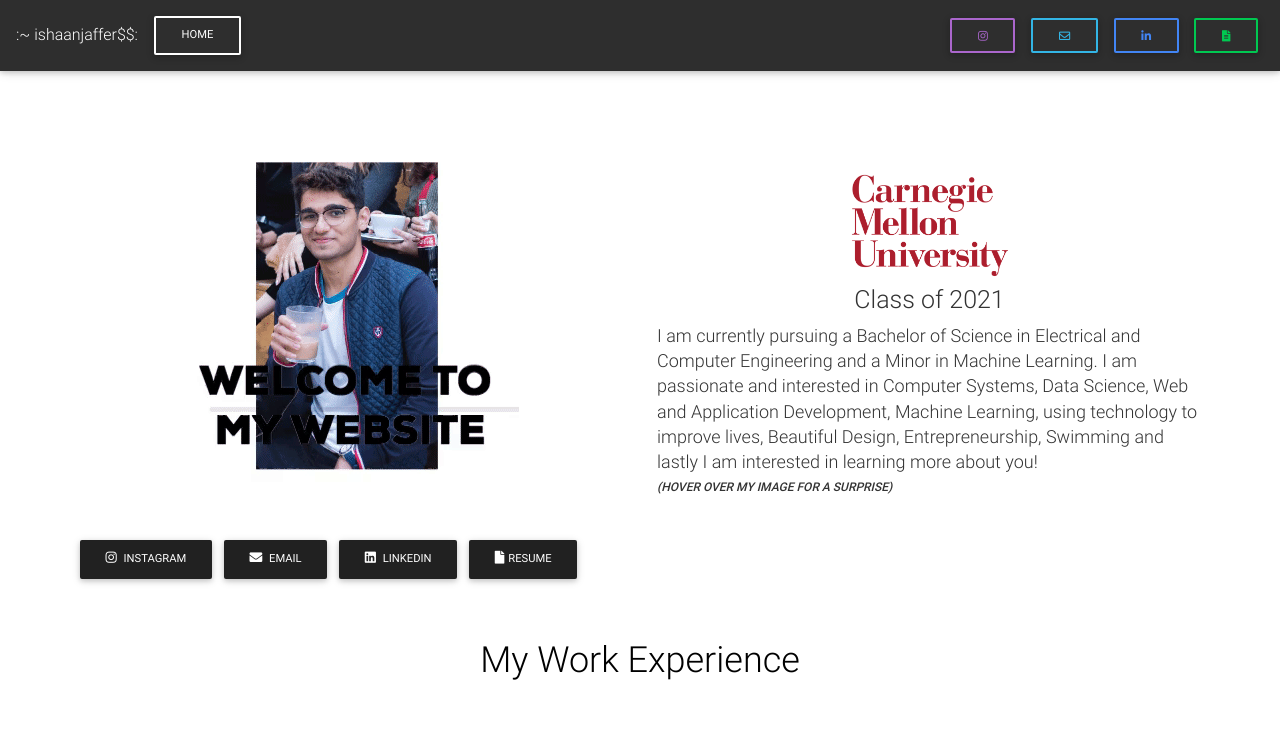
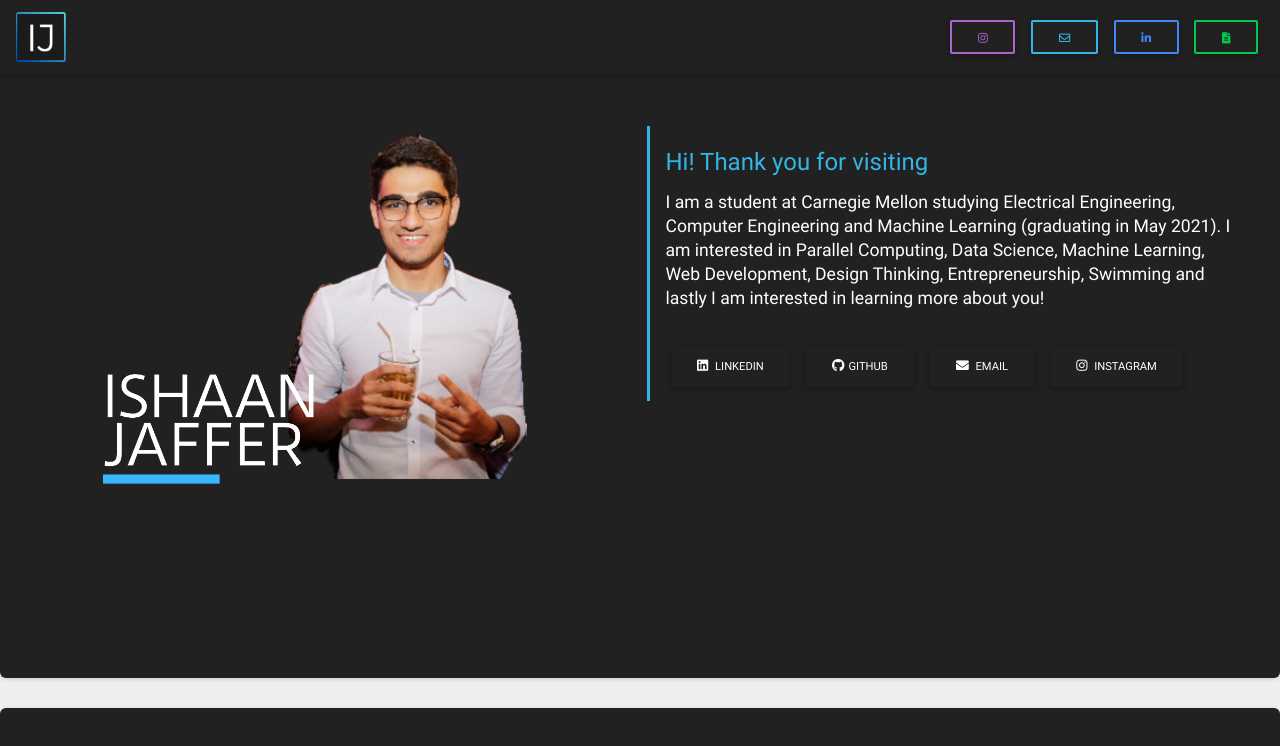
Before and after one commit to ishaan-jaff/ishaan-jaff.github.io, a plain HTML site: page index.html in a window 1280 px wide. Shown: the top 746 px of the page. Drawn offline with Linux system fonts and the light colour scheme.

Commit message:
new UI yeet

```diff
--- a/index.html
+++ b/index.html
@@ -3,8 +3,9 @@
 <head>
   <meta charset="utf-8">
   <meta name="viewport" content="width=device-width, initial-scale=1, shrink-to-fit=yes">
+  <link rel="shortcut icon" type="image/x-icon" href="img/fav_icon.png" />
   <meta http-equiv="x-ua-compable" content="ie=edge">
-  <title>Ishaan Jaff</title>
+  <title>Ishaan</title>
 
   <!-- Font Awesome -->
   <link rel="stylesheet" href="https://use.fontawesome.com/releases/v5.8.2/css/all.css">
@@ -24,15 +25,12 @@
 
   <!-- As a heading -->
 
-  <nav class="navbar navbar-expand-lg elegant-color text-white fixed-top scrolling-navbar">
+  <nav class="navbar navbar-expand-lg grey darken-4 text-white fixed-top scrolling-navbar">
     <span class="navbar-text">
-      :~ ishaanjaffer$$:
     </span>
     <ul class="navbar-nav mr-auto">
       <li class="nav-item active">
-        <a class="btn btn-outline-white btn-md my-2 my-sm-0 ml-3" href="index.html">Home
-           <span class="sr-only">(current)</span>
-        </a>
+        <img src = "img/fav_icon_dark.png" height = "50px"
       </li>
     </ul>
     <div class = justify-content-flex-end>
@@ -54,51 +52,34 @@
 
   <!--End heading-->
 
-<div class="card container-fluid mb-n1">
-
-    <div class = "container">
-    <div class = "row ">
-
-    <div class="text-center ">
-
-    <div class = "row mt-5">
-    <div class=" col py-1 mt-5">
-      <!-- Content -->
-
-      <img src="img/home2.gif" onmouseover = "this.src='img/home1.gif';" onmouseout="this.src='img/home2.gif';" />
+<!--INTRO/ HOME-->
+<div class="card container-fluid grey darken-4">
+    <div class = "container-fluid">
+    <div class="text-center">
+    <div class = "row mt-5 ml-3">
+      <div class = "col ml-n5">
+        <img src = "img/ij.png" height = "600px">
       </div>
-      <div class="col py-1 mt-5 mr-1">
-      <img src = "img/cmu.png" height = "200px">
-      <h3 class = "mt-n5">Class of 2021</h3>
-      <h4 class = "mt-n1 text-md-left mx-1">I am currently pursuing a Bachelor of Science in Electrical and Computer Engineering and a Minor in Machine Learning. I am passionate and interested in Computer Systems, Data Science, Web and Application Development, Machine Learning, using technology to improve lives, Beautiful Design, Entrepreneurship, Swimming and lastly I am interested in learning more about you!</h4>
-      <h6 class="mt-n1 text-md-left mx-1 font-italic">(Hover over my image for a surprise)</h6>
+      <div class="col mt-5">
+        <blockquote class="blockquote bq-info text-left">
+          <p class="bq-title">Hi! Thank you for visiting</p>
+          <p class="text-white mt-n3">
+            I am a student at Carnegie Mellon studying Electrical Engineering, Computer Engineering and Machine Learning (graduating in May 2021).
+            I am interested in Parallel Computing, Data Science, Machine Learning, Web Development, Design Thinking, Entrepreneurship, Swimming and lastly I am interested in learning more about you!
+          </p>
+          <a href="https://www.linkedin.com/in/reffajnaahsi/" class="btn btn-dark btn-md" role="button"><i class="fab fa-linkedin pr-1"></i>  LinkedIn</a>
+          <a href="https://github.com/ishaan-jaff" class="btn btn-dark btn-md" role="button" download=""><i class="fab fa-github pr-1"></i>Github</a>
+          <a href="mailto:ijaffer@andrew.cmu.edu" class="btn btn-dark btn-md" role="button"><i class="fas fa-envelope pr-1"></i>  Email</a>
+          <a href="https://www.instagram.com/ishaan_jaff/" class="btn btn-dark btn-md" role="button"><i class="fab fa-instagram pr-1"></i>  Instagram</a>
+        </blockquote>
+      </div>
     </div>
   </div>
 
-
-
-
-    <div class="row mt-3 mx-1">
-    <a href="https://www.instagram.com/ishaan_jaff/" class="btn btn-dark btn-md" role="button"><i class="fab fa-instagram pr-1"></i>  Instagram</a>
-    <a href="mailto:ijaffer@andrew.cmu.edu" class="btn btn-dark btn-md" role="button"><i class="fas fa-envelope pr-1"></i>  Email</a>
-    <a href="https://www.linkedin.com/in/reffajnaahsi/" class="btn btn-dark btn-md" role="button"><i class="fab fa-linkedin pr-1"></i>  LinkedIn</a>
-    <a href="files/resume.pdf" class="btn btn-dark btn-md" role="button" download=""><i class="fas fa-file pr-1"></i>Resume</a>
-  </div>
-
-  </div>
-
-
-
-
-
-
   </div>
 </div>
-<!-- Jumbotron -->
-
-
-
-
+<!--END OF INTRO/ HOME-->
+<div class="card container-fluid grey darken-4">
   <!--Work Exp-->
   <div class="text-center">
 
@@ -273,6 +254,7 @@
 </div>
 </div>
 <!-- Card Regular -->
+</div>
 </div>
 </div>
 </div>
```
Also changed, not shown: img/fav_icon.png (added), img/fav_icon_dark.png (added), img/ij.png (added).
